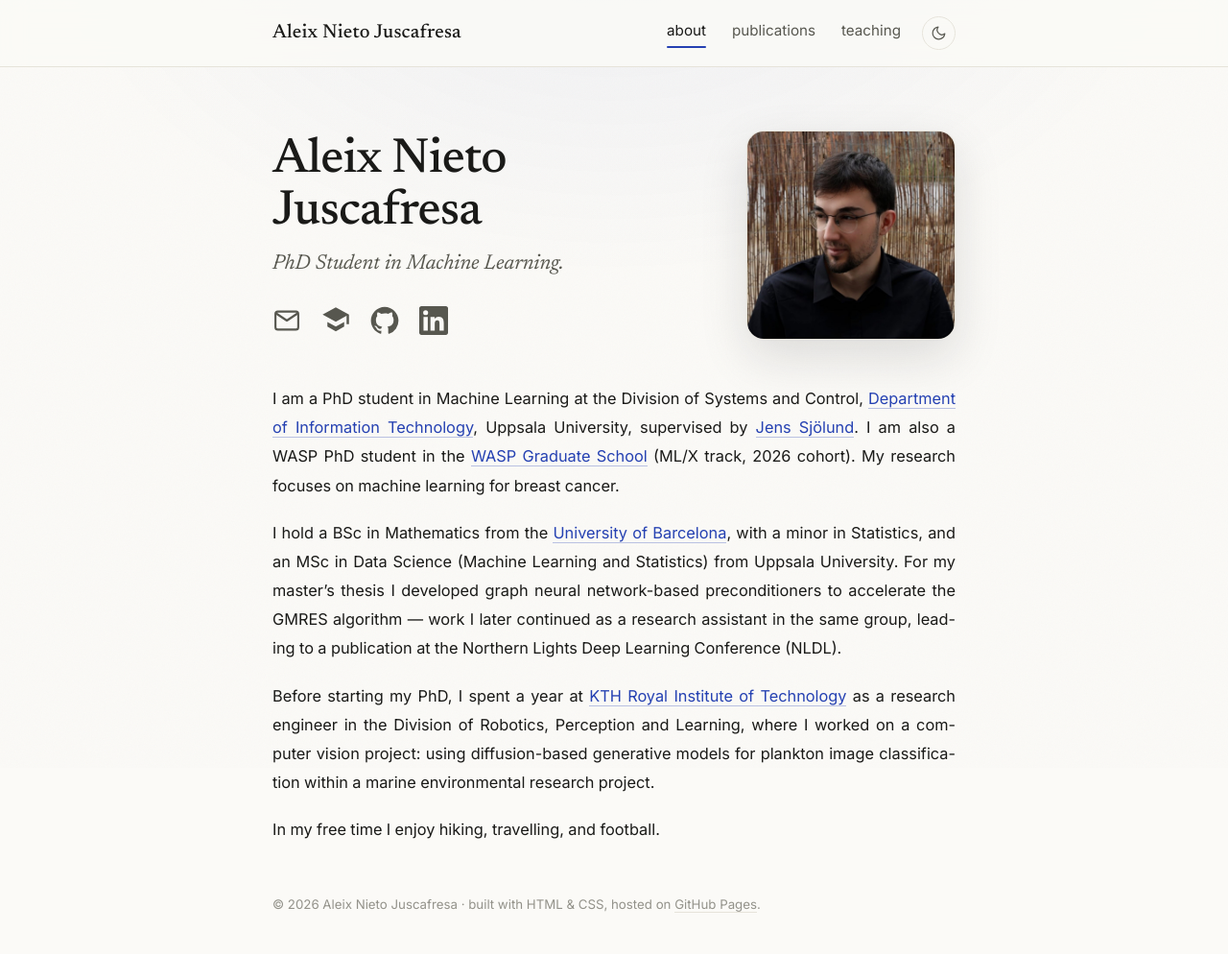
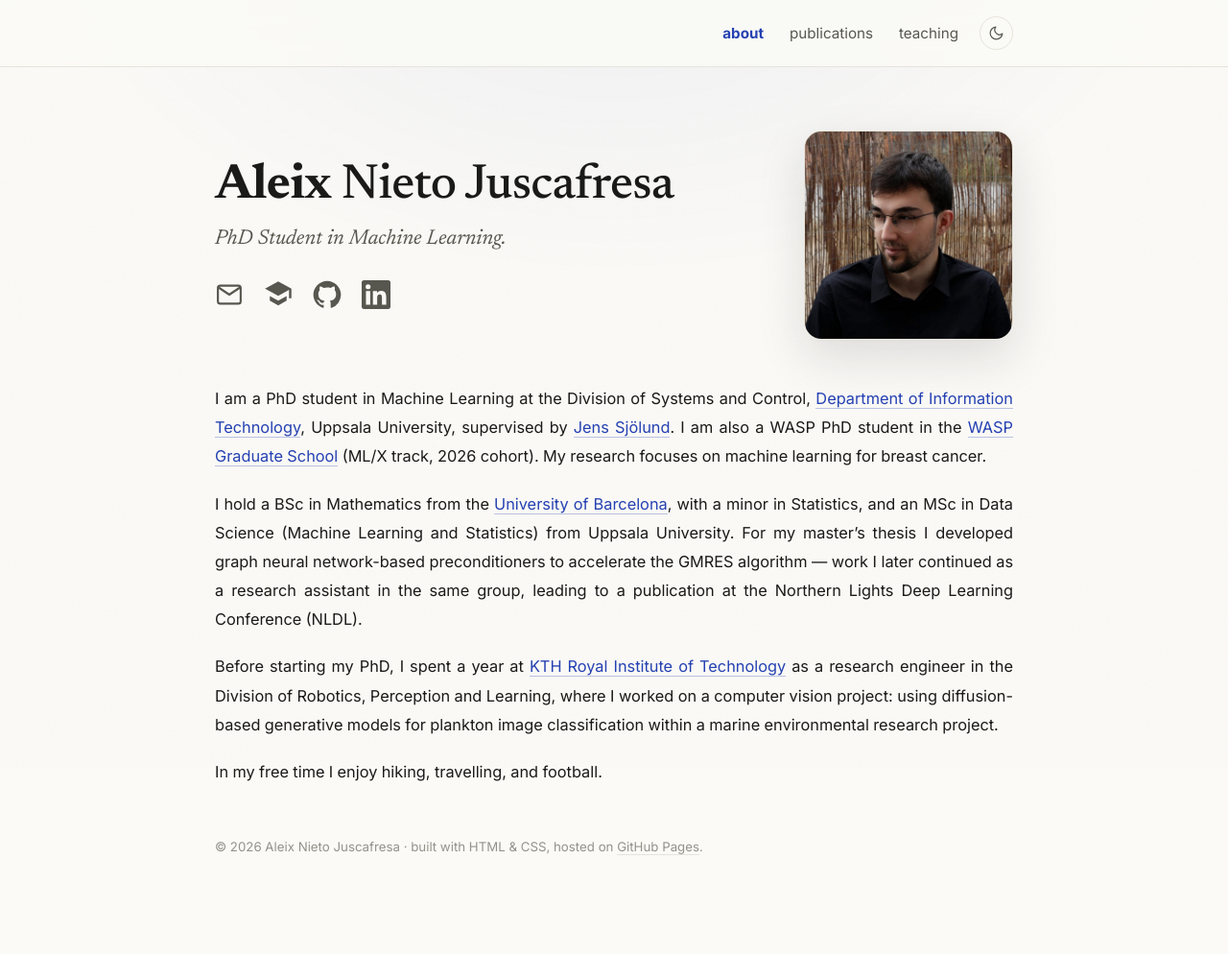
Before and after one commit to aleixnieto/aleixnieto.github.io, a plain HTML site: page index.html in a window 1280 px wide. Shown: the whole page at 96% size. After the commit the page ends 934 px from the top, so only its background shows below. Drawn offline with Linux system fonts and the light colour scheme.

Commit message:
Update index.html

```diff
--- a/index.html
+++ b/index.html
@@ -13,7 +13,7 @@
 
   <link rel="preconnect" href="https://fonts.googleapis.com" />
   <link rel="preconnect" href="https://fonts.gstatic.com" crossorigin />
-  <link href="https://fonts.googleapis.com/css2?family=Inter:wght@400;500;600;700&family=Newsreader:ital,opsz,wght@0,6..72,400;0,6..72,500;0,6..72,600;1,6..72,400;1,6..72,500&display=swap" rel="stylesheet" />
+  <link href="https://fonts.googleapis.com/css2?family=Inter:wght@400;500;600;700&family=Newsreader:ital,opsz,wght@0,6..72,400;0,6..72,500;0,6..72,600;0,6..72,700;1,6..72,400;1,6..72,500&display=swap" rel="stylesheet" />
 
   <style>
     :root {
@@ -34,7 +34,7 @@
       --arxiv-soft: rgba(179, 27, 27, 0.09);
       --glow: rgba(37, 65, 178, 0.06);
       --shadow: rgba(22, 24, 33, 0.13);
-      --max: 760px;
+      --max: 880px;
     }
     /* Dark only when the visitor chooses it */
     :root[data-theme="dark"] {
@@ -82,20 +82,15 @@
       max-width: var(--max); margin: 0 auto; padding: 17px 24px;
       display: flex; align-items: center; justify-content: space-between; gap: 16px; flex-wrap: wrap;
     }
-    .nav-name { font-family: var(--serif); font-weight: 500; font-size: 1.26rem; letter-spacing: 0.01em; color: var(--text); }
+    .nav-name { font-family: var(--serif); font-weight: 500; font-size: 1.26rem; letter-spacing: 0.01em; color: var(--text); transition: opacity 0.3s ease; }
     .nav-name:hover { color: var(--text); }
+    .fn { font-weight: 700; }
+    .nav-name.is-hidden { visibility: hidden; opacity: 0; pointer-events: none; }
     .nav-right { display: flex; align-items: center; gap: 22px; }
     .nav-links { display: flex; gap: 27px; font-size: 0.95rem; }
-    .nav-links a { color: var(--text-soft); position: relative; padding-bottom: 5px; }
-    .nav-links a::after {
-      content: ""; position: absolute; left: 0; right: 0; bottom: 0; height: 2px;
-      background: var(--accent); border-radius: 2px;
-      transform: scaleX(0); transform-origin: center; transition: transform 0.28s cubic-bezier(.2,.7,.2,1);
-    }
+    .nav-links a { color: var(--text-soft); transition: color 0.15s ease; }
     .nav-links a:hover { color: var(--accent); }
-    .nav-links a:hover::after { transform: scaleX(1); }
-    .nav-links a.current { color: var(--text); }
-    .nav-links a.current::after { transform: scaleX(1); }
+    .nav-links a.current { color: var(--accent); font-weight: 700; }
 
     .theme-toggle {
       display: inline-flex; align-items: center; justify-content: center;
@@ -121,6 +116,7 @@
     .js .view.active { display: block; }
 
     h1 { font-family: var(--serif); font-weight: 500; font-size: 3.2rem; line-height: 1.05; letter-spacing: -0.016em; margin: 0; color: var(--text); }
+    .hero h1 { white-space: nowrap; }
     .subtitle { font-family: var(--serif); font-style: italic; font-weight: 400; font-size: 1.35rem; color: var(--text-soft); margin: 9px 0 0; }
     .subtitle a { color: var(--accent); }
 
@@ -239,11 +235,18 @@
     .js #teaching.active .courses .course:nth-child(3){ animation: rise .6s cubic-bezier(.21,.7,.25,1) both; animation-delay: .40s; }
     .js #teaching.active .courses .course:nth-child(4){ animation: rise .6s cubic-bezier(.21,.7,.25,1) both; animation-delay: .46s; }
 
+    /* ---------- Responsive: stack the hero before a one-line name would crowd ---------- */
+    @media (max-width: 880px) {
+      .hero { flex-direction: column-reverse; align-items: center; text-align: center; gap: 28px; margin-bottom: 42px; }
+      .social { justify-content: center; }
+    }
+
     /* ---------- Mobile ---------- */
     @media (max-width: 620px) {
       body { font-size: 16px; }
       main { padding-top: 46px; min-height: 0; }
       h1 { font-size: 2.4rem; }
+      .hero h1 { white-space: normal; }
       .subtitle { font-size: 1.22rem; }
       .hero { flex-direction: column-reverse; align-items: center; text-align: center; gap: 26px; margin-bottom: 40px; }
       .portrait { width: 172px; height: 172px; }
@@ -273,7 +276,7 @@
 
   <header class="nav">
     <div class="nav-inner">
-      <a class="nav-name" href="#about" data-view="about">Aleix Nieto Juscafresa</a>
+      <a class="nav-name is-hidden" href="#about" data-view="about"><span class="fn">Aleix</span> Nieto Juscafresa</a>
       <div class="nav-right">
         <nav class="nav-links" aria-label="Primary">
           <a href="#about" data-view="about" class="current">about</a>
@@ -293,7 +296,7 @@
     <section class="view active" id="about">
       <div class="hero">
         <div class="hero-text">
-          <h1>Aleix Nieto Juscafresa</h1>
+          <h1><span class="fn">Aleix</span> Nieto Juscafresa</h1>
           <p class="subtitle">PhD Student in Machine Learning.</p>
           <div class="social">
             <a href="mailto:aleixnieto@gmail.com" title="Email" aria-label="Email">
@@ -458,12 +461,14 @@
 
       /* View switching */
       var views = ["about", "publications", "teaching"];
+      var navName = document.querySelector(".nav-name");
       function show(id) {
         if (views.indexOf(id) === -1) id = "about";
         var sections = document.querySelectorAll(".view");
         for (var i = 0; i < sections.length; i++) sections[i].classList.toggle("active", sections[i].id === id);
         var links = document.querySelectorAll(".nav-links a[data-view]");
         for (var j = 0; j < links.length; j++) links[j].classList.toggle("current", links[j].getAttribute("data-view") === id);
+        if (navName) navName.classList.toggle("is-hidden", id === "about");
         window.scrollTo(0, 0);
       }
       function fromHash() { show((location.hash || "#about").replace("#", "")); }
```
